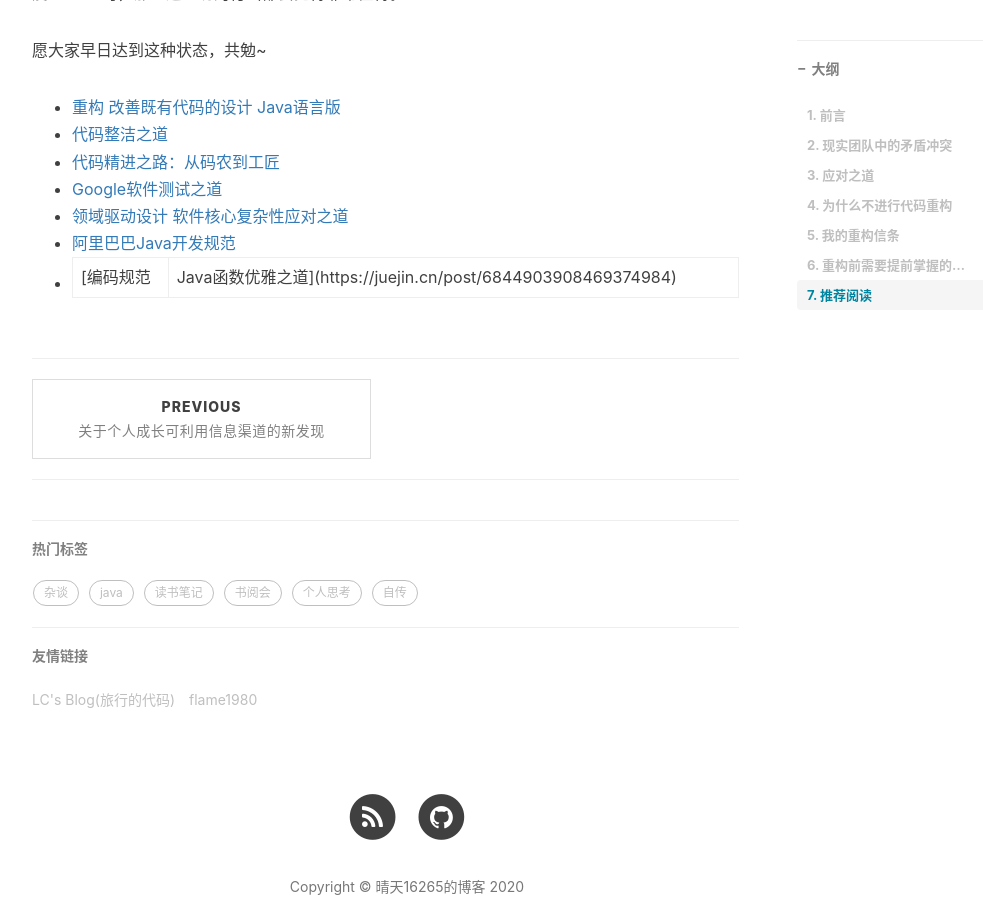
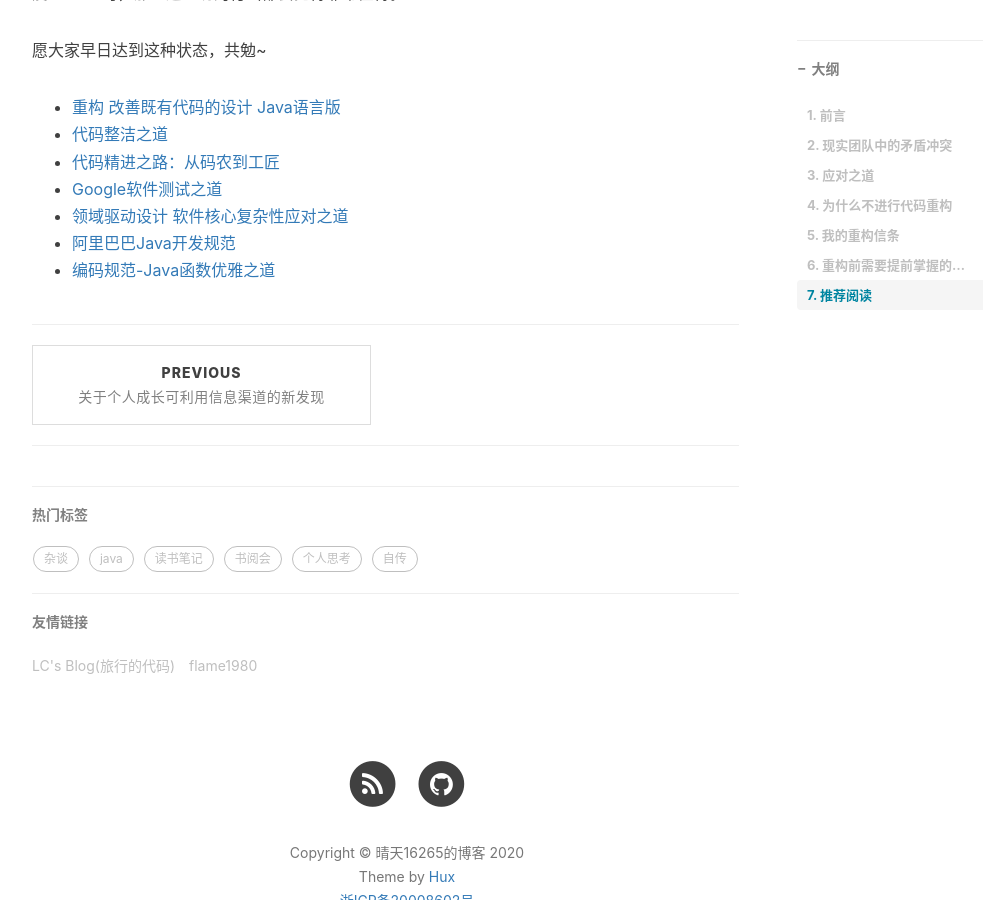
Before and after one commit to qingtian/qingtian.github.com, a Jekyll site: the page built from _posts/2020-12-05-refactor-thinking.md, in a window 1280 px wide and 900 px high, scrolled down 4456 px. Shown: the whole window, without its empty margins (233-1216 px from the left). Built offline with Jekyll 4.4.1, drawn with Linux system fonts in a browser that asks for light colours; nearby versions of some CDN libraries; comment, search, counter and statistics services are not loaded.

Commit message:
Update 2020-12-05-refactor-thinking.md

```diff
--- a/_posts/2020-12-05-refactor-thinking.md
+++ b/_posts/2020-12-05-refactor-thinking.md
@@ -130,4 +130,4 @@
 - [Google软件测试之道](http://product.dangdang.com/23347949.html)
 - [领域驱动设计 软件核心复杂性应对之道](http://product.dangdang.com/23981385.html)
 - [阿里巴巴Java开发规范](https://github.com/alibaba/p3c)
-- [编码规范|Java函数优雅之道](https://juejin.cn/post/6844903908469374984)
+- [编码规范-Java函数优雅之道](https://juejin.cn/post/6844903908469374984)
```
